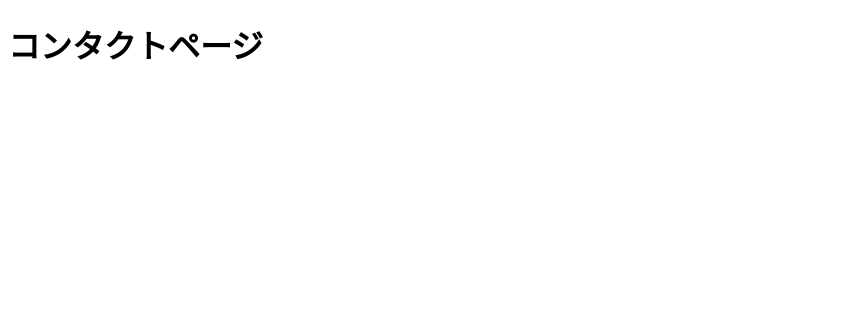
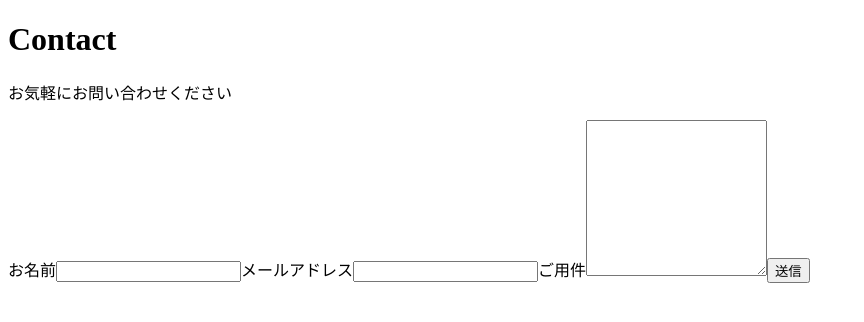
Before and after one commit to yuta-ushijima/next-portfolio, a Next.js app: page /contact in a window 1280 px wide. Shown: the top 322 px of the page, without its empty margins (0-864 px from the left). Built offline with nearby package versions, Linux system fonts and the light colour scheme.

Commit message:
fix: Contact Page

```diff
--- a/src/pages/contact.js
+++ b/src/pages/contact.js
@@ -1,5 +1,28 @@
 const Contact = () => {
-  return <h1>コンタクトページ</h1>;
+  return (
+    <>
+      <div>
+        <div>
+          <h1>Contact</h1>
+          <p>お気軽にお問い合わせください</p>
+          <form>
+            <label htmlFor="name">お名前</label>
+            <input type="text" name="name" id="name" required />
+            <label htmlFor="email">メールアドレス</label>
+            <input type="email" name="email" id="email" required />
+            <label htmlFor="textarea">ご用件</label>
+            <textarea
+              name="message"
+              rows="10"
+              id="textarea"
+              required
+            ></textarea>
+            <button type="submit">送信</button>
+          </form>
+        </div>
+      </div>
+    </>
+  );
 };
 
 export default Contact;
```
